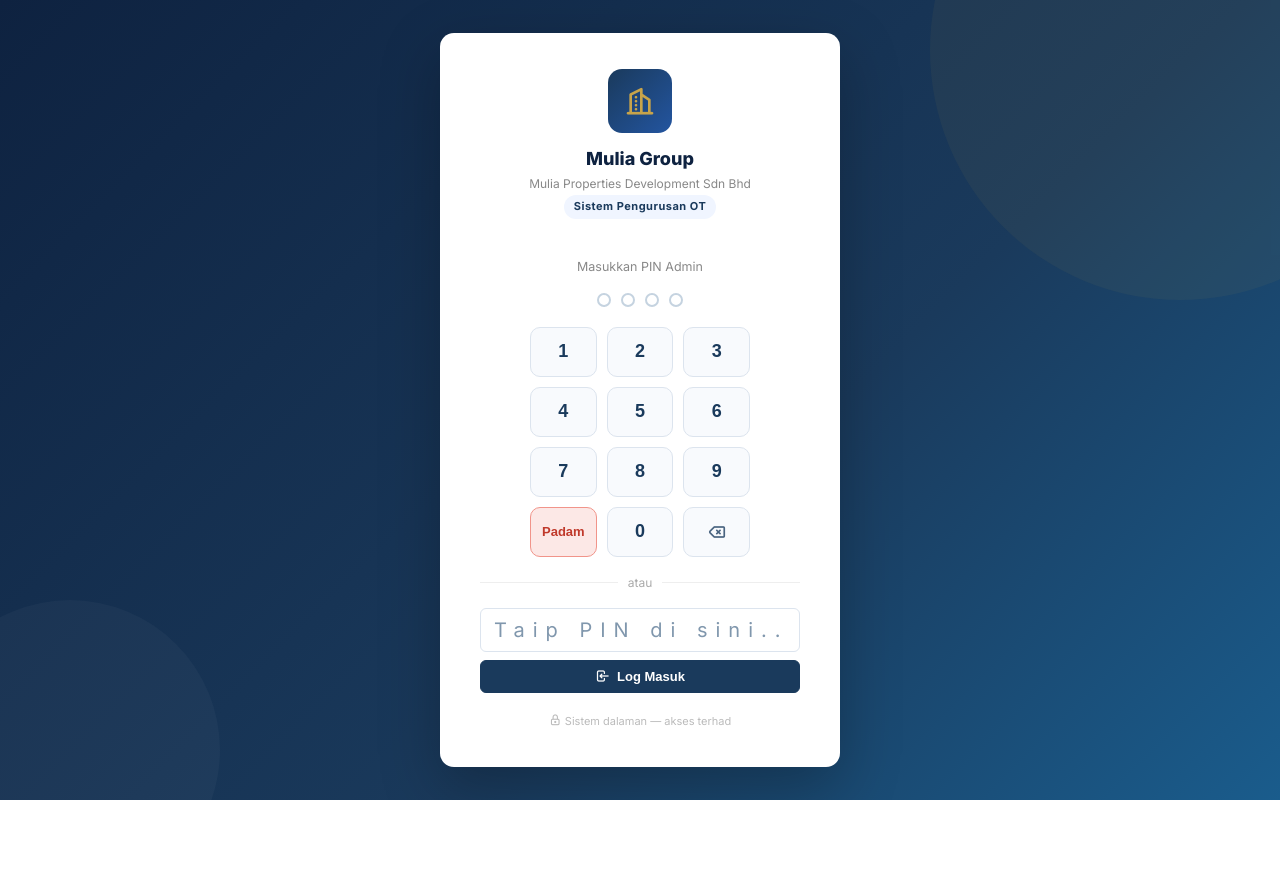
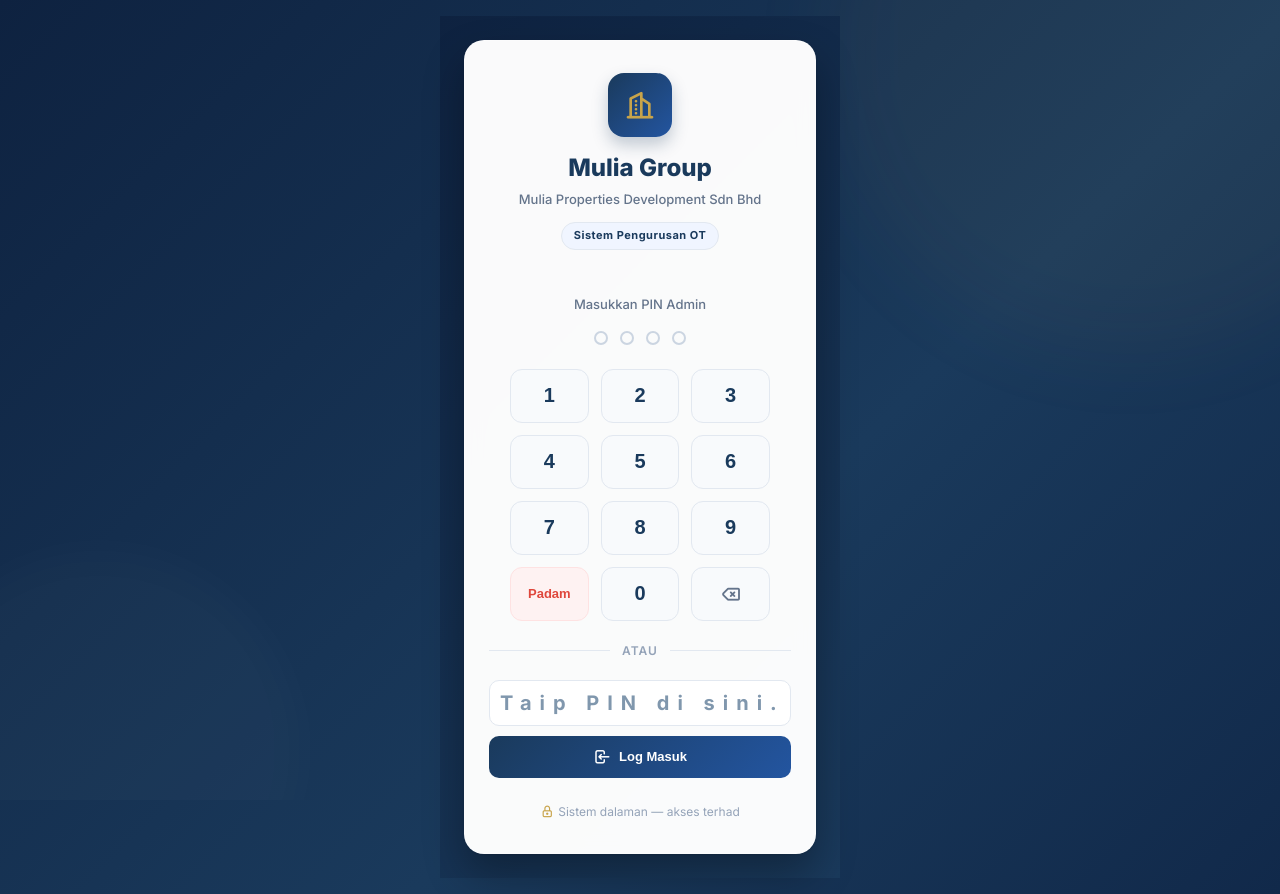
Before and after one commit to aliifnajmi/ot-system, a plain HTML site: page index.html in a window 1280 px wide. Before the commit the page ends 800 px from the top, so only its background shows below. Drawn offline with Linux system fonts and the light colour scheme; files that its build step writes are made by us from their sources; files whose address does not match are found by name.

Commit message:
Update index.html

```diff
--- a/index.html
+++ b/index.html
@@ -9,49 +9,229 @@
   <link rel="stylesheet" href="https://cdn.jsdelivr.net/npm/@tabler/icons-webfont@latest/dist/tabler-icons.min.css">
   <link rel="stylesheet" href="assets/css/style.css">
   <style>
-    body { background: linear-gradient(135deg, #0e2240 0%, #1a3a5c 60%, #1a5c8c 100%); }
-    #login-page { background: transparent; }
-    .login-card { animation: fadeUp 0.4s ease; }
-    @keyframes fadeUp { from { opacity:0; transform:translateY(20px); } to { opacity:1; transform:translateY(0); } }
-    .pin-dots { display:flex; gap:10px; justify-content:center; margin:16px 0 20px; }
-    .pin-dot { width:14px; height:14px; border-radius:50%; border:2px solid #c5d3e0; background:transparent; transition:all 0.2s; }
-    .pin-dot.filled { background:#1a3a5c; border-color:#1a3a5c; }
-    .pin-pad { display:grid; grid-template-columns:repeat(3, 1fr); gap:10px; max-width:220px; margin:0 auto; }
-    .pin-key { height:50px; border-radius:10px; border:1.5px solid #dce4ee; background:#f8fafd; font-size:18px; font-weight:700; color:#1a3a5c; cursor:pointer; transition:all 0.15s; display:flex; align-items:center; justify-content:center; }
-    .pin-key:hover { background:#e8f0fb; border-color:#1a3a5c; }
-    .pin-key:active { transform:scale(0.93); }
-    .pin-key.clear { font-size:13px; font-weight:600; color:#c0392b; background:#fce8e6; border-color:#f1948a; }
-    .pin-key.del { font-size:20px; color:#4a6480; }
-    .divider { display:flex; align-items:center; gap:10px; margin:16px 0; color:#aaa; font-size:12px; }
-    .divider::before, .divider::after { content:''; flex:1; height:1px; background:#eee; }
-    .bg-decor { position:fixed; inset:0; pointer-events:none; z-index:0; overflow:hidden; }
-    .bg-decor span { position:absolute; border-radius:50%; background:rgba(200,164,74,0.06); }
-    .year-badge { display:inline-block; background:#f0f5ff; color:#1a3a5c; font-size:11px; font-weight:700; padding:3px 10px; border-radius:20px; margin-bottom:14px; letter-spacing:0.5px; }
+    :root {
+      --primary-navy: #0e2240;
+      --mid-navy: #1a3a5c;
+      --light-navy: #2355a0;
+      --mulia-gold: #c8a44a;
+      --text-dark: #1e293b;
+    }
+
+    body {
+      background: linear-gradient(135deg, var(--primary-navy) 0%, var(--mid-navy) 60%, #11294a 100%);
+      font-family: 'Inter', sans-serif;
+      min-height: 100vh;
+      display: flex;
+      align-items: center;
+      justify-content: center;
+      margin: 0;
+      padding: 16px;
+      box-sizing: border-box;
+    }
+
+    #login-page {
+      width: 100%;
+      max-width: 400px;
+      z-index: 1;
+    }
+
+    .login-card {
+      background: rgba(255, 255, 255, 0.98);
+      padding: 32px 24px;
+      border-radius: 20px;
+      box-shadow: 0 20px 40px rgba(0, 0, 0, 0.3), 0 1px 3px rgba(0, 0, 0, 0.1);
+      backdrop-filter: blur(10px);
+      border: 1px solid rgba(255, 255, 255, 0.2);
+      animation: fadeUp 0.5s cubic-bezier(0.16, 1, 0.3, 1) forwards;
+    }
+
+    @keyframes fadeUp {
+      from { opacity: 0; transform: translateY(30px); }
+      to { opacity: 1; transform: translateY(0); }
+    }
+
+    .login-logo h2 {
+      font-size: 24px;
+      font-weight: 800;
+      color: var(--mid-navy);
+      margin: 12px 0 2px 0;
+    }
+
+    .login-logo p {
+      font-size: 13px;
+      color: #64748b;
+      margin: 0 0 12px 0;
+      font-weight: 500;
+    }
+
+    .year-badge {
+      display: inline-block;
+      background: #f0f5ff;
+      color: var(--mid-navy);
+      font-size: 11px;
+      font-weight: 700;
+      padding: 4px 12px;
+      border-radius: 20px;
+      margin-bottom: 20px;
+      letter-spacing: 0.5px;
+      border: 1px solid #e2e8f0;
+    }
+
+    .pin-dots { display: flex; gap: 12px; justify-content: center; margin: 16px 0 24px; }
+
+    .pin-dot {
+      width: 14px;
+      height: 14px;
+      border-radius: 50%;
+      border: 2px solid #cbd5e1;
+      background: transparent;
+      transition: all 0.2s cubic-bezier(0.34, 1.56, 0.64, 1);
+    }
+
+    .pin-dot.filled {
+      background: var(--mulia-gold);
+      border-color: var(--mulia-gold);
+      transform: scale(1.15);
+      box-shadow: 0 0 8px rgba(200, 164, 74, 0.4);
+    }
+
+    .pin-pad {
+      display: grid;
+      grid-template-columns: repeat(3, 1fr);
+      gap: 12px;
+      max-width: 260px;
+      margin: 0 auto 20px;
+    }
+
+    .pin-key {
+      height: 54px;
+      border-radius: 12px;
+      border: 1px solid #e2e8f0;
+      background: #f8fafc;
+      font-size: 20px;
+      font-weight: 700;
+      color: var(--mid-navy);
+      cursor: pointer;
+      transition: all 0.15s ease;
+      display: flex;
+      align-items: center;
+      justify-content: center;
+      outline: none;
+    }
+
+    .pin-key:hover {
+      background: #f1f5f9;
+      border-color: var(--mid-navy);
+    }
+
+    .pin-key:active {
+      transform: scale(0.92);
+      background: #e2e8f0;
+    }
+
+    .pin-key.clear {
+      font-size: 13px;
+      font-weight: 600;
+      color: #df473c;
+      background: #fef2f2;
+      border-color: #fee2e2;
+    }
+    .pin-key.clear:hover { background: #fee2e2; border-color: #ef4444; }
+
+    .pin-key.del {
+      font-size: 22px;
+      color: #64748b;
+    }
+    .pin-key.del:hover { border-color: #64748b; color: var(--mid-navy); }
+
+    .divider {
+      display: flex;
+      align-items: center;
+      gap: 12px;
+      margin: 20px 0;
+      color: #94a3b8;
+      font-size: 12px;
+      text-transform: uppercase;
+      letter-spacing: 1px;
+      font-weight: 600;
+    }
+    .divider::before, .divider::after { content: ''; flex: 1; height: 1px; background: #e2e8f0; }
+
+    .form-control-container { position: relative; }
+
+    #pin-input.form-control {
+      width: 100%;
+      padding: 10px;
+      box-sizing: border-box;
+      border: 1.5px solid #e2e8f0;
+      border-radius: 10px;
+      transition: all 0.2s;
+      color: var(--mid-navy);
+      font-weight: 700;
+    }
+    #pin-input.form-control:focus {
+      border-color: var(--mid-navy);
+      outline: none;
+      box-shadow: 0 0 0 3px rgba(26, 58, 92, 0.15);
+    }
+
+    .btn-primary {
+      background: linear-gradient(135deg, var(--mid-navy) 0%, var(--light-navy) 100%);
+      color: #fff;
+      border: none;
+      padding: 12px;
+      border-radius: 10px;
+      font-weight: 600;
+      cursor: pointer;
+      display: flex;
+      align-items: center;
+      gap: 8px;
+      transition: opacity 0.2s, transform 0.1s;
+    }
+    .btn-primary:hover { opacity: 0.95; }
+    .btn-primary:active { transform: scale(0.98); }
+
+    .alert-danger {
+      background: #fef2f2;
+      border: 1px solid #fee2e2;
+      color: #b91c1c;
+      padding: 12px;
+      border-radius: 10px;
+      margin-bottom: 16px;
+      display: flex;
+      align-items: center;
+      gap: 8px;
+      font-size: 13px;
+      font-weight: 500;
+    }
+
+    .bg-decor { position: fixed; inset: 0; pointer-events: none; z-index: 0; overflow: hidden; }
+    .bg-decor span { position: absolute; border-radius: 50%; background: rgba(200, 164, 74, 0.05); }
   </style>
 </head>
 <body>
 <div class="bg-decor">
-  <span style="width:500px;height:500px;top:-200px;right:-150px;"></span>
-  <span style="width:300px;height:300px;bottom:-100px;left:-80px;background:rgba(255,255,255,0.03);"></span>
+  <span style="width:600px; height:600px; top:-250px; right:-150px; filter: blur(40px);"></span>
+  <span style="width:400px; height:400px; bottom:-150px; left:-100px; background:rgba(255,255,255,0.02); filter: blur(20px);"></span>
 </div>
 
 <div id="login-page">
-  <div class="login-card" style="position:relative;z-index:1;">
-    <div class="login-logo">
-      <div style="width:64px;height:64px;background:linear-gradient(135deg,#1a3a5c,#2355a0);border-radius:14px;display:flex;align-items:center;justify-content:center;margin:0 auto;">
-        <i class="ti ti-building-skyscraper" style="font-size:32px;color:#c8a44a;" aria-hidden="true"></i>
+  <div class="login-card">
+    <div class="login-logo" style="text-align: center;">
+      <div style="width:64px; height:64px; background:linear-gradient(135deg, #1a3a5c, #2355a0); border-radius:16px; display:flex; align-items:center; justify-content:center; margin:0 auto; box-shadow: 0 8px 16px rgba(26,58,92,0.25);">
+        <i class="ti ti-building-skyscraper" style="font-size:32px; color:var(--mulia-gold);" aria-hidden="true"></i>
       </div>
-      <h2 style="margin-top:12px;">Mulia Group</h2>
+      <h2>Mulia Group</h2>
       <p>Mulia Properties Development Sdn Bhd</p>
       <div class="year-badge">Sistem Pengurusan OT</div>
     </div>
 
     <div id="login-error" class="alert alert-danger" style="display:none;">
-      <i class="ti ti-circle-x" aria-hidden="true"></i>
+      <i class="ti ti-circle-x" style="font-size: 16px;" aria-hidden="true"></i>
       <span id="login-error-msg">PIN tidak sah. Sila cuba lagi.</span>
     </div>
 
-    <p style="font-size:12.5px;color:#888;text-align:center;margin-bottom:4px;">Masukkan PIN Admin</p>
+    <p style="font-size:13px; color:#64748b; text-align:center; margin-bottom:4px; font-weight: 500;">Masukkan PIN Admin</p>
     <div class="pin-dots" id="pin-dots">
       <div class="pin-dot" id="dot-0"></div>
       <div class="pin-dot" id="dot-1"></div>
@@ -78,15 +258,17 @@
 
     <div class="divider">atau</div>
 
-    <div style="display:flex;flex-direction:column;gap:8px;">
-      <input type="password" id="pin-input" class="form-control" placeholder="Taip PIN di sini..." maxlength="4" style="text-align:center;letter-spacing:8px;font-size:20px;" oninput="syncPinInput(this.value)" onkeydown="if(event.key==='Enter')submitPin()">
-      <button class="btn btn-primary" style="width:100%;justify-content:center;" onclick="submitPin()">
-        <i class="ti ti-login" aria-hidden="true"></i> Log Masuk
+    <div style="display:flex; flex-direction:column; gap:10px;">
+      <div class="form-control-container">
+        <input type="password" id="pin-input" class="form-control" placeholder="Taip PIN di sini..." maxlength="4" style="text-align:center; letter-spacing:8px; font-size:20px;" oninput="syncPinInput(this.value)" onkeydown="if(event.key==='Enter')submitPin()">
+      </div>
+      <button class="btn btn-primary" style="width:100%; justify-content:center;" onclick="submitPin()">
+        <i class="ti ti-login" style="font-size: 18px;" aria-hidden="true"></i> Log Masuk
       </button>
     </div>
 
-    <p style="text-align:center;font-size:11px;color:#bbb;margin-top:20px;">
-      <i class="ti ti-lock" style="font-size:13px;" aria-hidden="true"></i>
+    <p style="text-align:center; font-size:12px; color:#94a3b8; margin-top:24px; display:flex; align-items:center; justify-content:center; gap:4px;">
+      <i class="ti ti-lock" style="font-size:14px; color:var(--mulia-gold);" aria-hidden="true"></i>
       Sistem dalaman — akses terhad
     </p>
   </div>
@@ -143,11 +325,10 @@
     const card = document.querySelector('.login-card');
     card.style.animation = 'none';
     card.offsetHeight;
-    card.style.animation = 'shake 0.4s ease';
+    card.style.animation = 'shake 0.4s cubic-bezier(.36,.07,.19,.97) both';
   }
 }
 
-// Check kalau dah login
 window.addEventListener('load', () => {
   const s = JSON.parse(localStorage.getItem(CONFIG.SESSION_KEY) || '{}');
   if (s.loggedIn && Date.now() < s.expires) {
@@ -163,7 +344,10 @@
 </script>
 <style>
 @keyframes shake {
-  0%,100%{transform:translateX(0)} 20%{transform:translateX(-8px)} 40%{transform:translateX(8px)} 60%{transform:translateX(-5px)} 80%{transform:translateX(5px)}
+  10%, 90% { transform: translate3d(-1px, 0, 0); }
+  20%, 80% { transform: translate3d(2px, 0, 0); }
+  30%, 50%, 70% { transform: translate3d(-4px, 0, 0); }
+  40%, 60% { transform: translate3d(4px, 0, 0); }
 }
 </style>
 </body>
```
